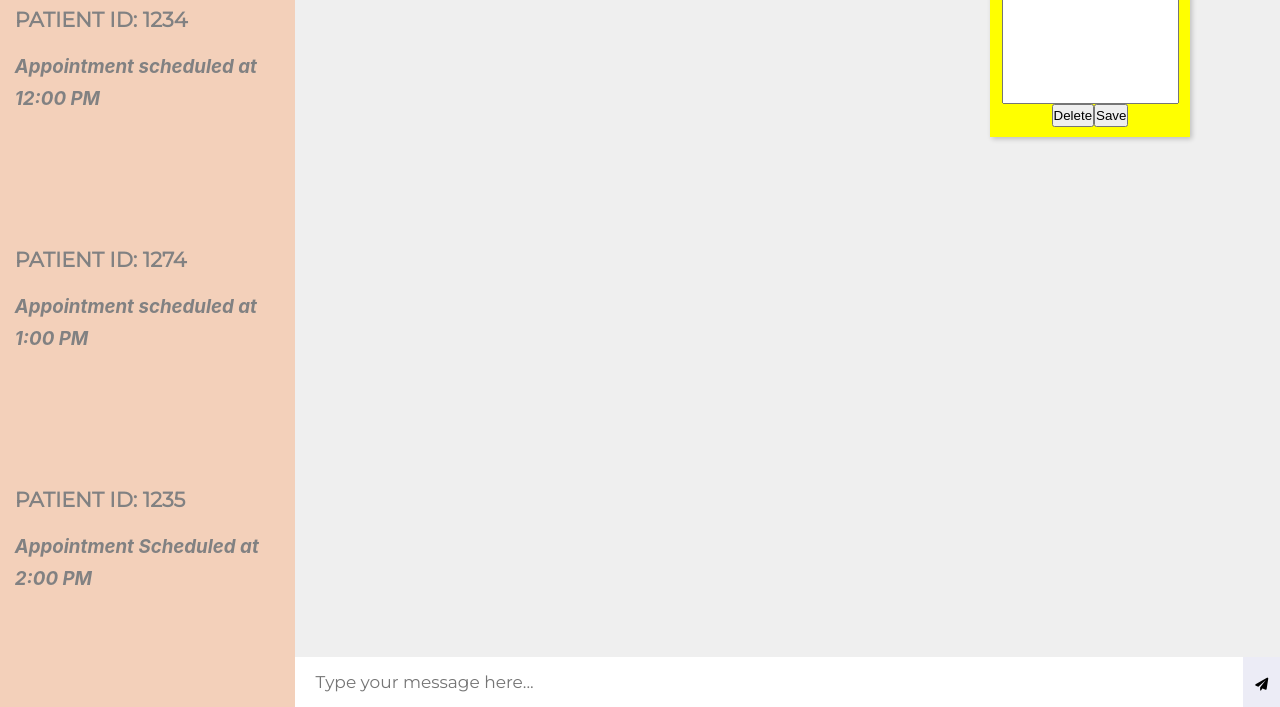
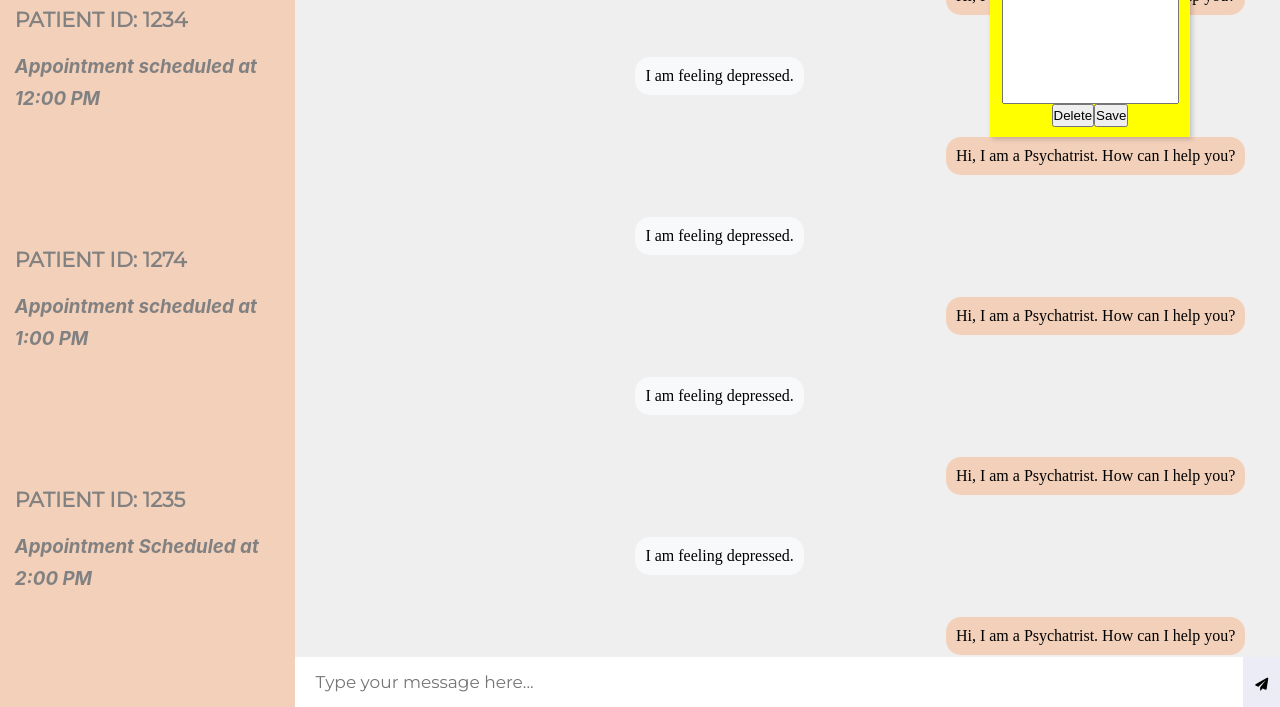
Before and after one commit to aayushmehta02/404error_sih, a plain HTML site: page public/psych_chat.html in a window 1280 px wide. Shown: the part 93-800 px from the top of the page. Drawn offline with Linux system fonts and the light colour scheme; a script that the page names is missing.

Commit message:
psych_chat css

```diff
--- a/public/psych_chat.css
+++ b/public/psych_chat.css
@@ -260,3 +260,7 @@ body{
     align-items: center;
     flex-direction: column;
   }
+
+  .chatArea{
+    overflow: scroll;
+  }
--- a/public/psych_chat.html
+++ b/public/psych_chat.html
@@ -127,12 +127,42 @@
 
                 <div class="main_chat_wrapper">
                     <div class="chatArea" id="chatArea">
-                        <!-- <div class="userBubble">
+                        <div class="userBubble">
                                 <p>Hi, I am a Psychatrist. How can I help you?</p>
-                            </div>
-                            <div class="senderBubble">
+                        </div>
+                        <div class="senderBubble">
                                 <p>I am feeling depressed.</p>
-                            </div> -->
+                        </div>
+                        <div class="userBubble">
+                            <p>Hi, I am a Psychatrist. How can I help you?</p>
+                        </div>
+                        <div class="senderBubble">
+                            <p>I am feeling depressed.</p>
+                        </div>
+                        <div class="userBubble">
+                            <p>Hi, I am a Psychatrist. How can I help you?</p>
+                        </div>
+                        <div class="senderBubble">
+                        <p>I am feeling depressed.</p>
+                        </div>
+                        <div class="userBubble">
+                            <p>Hi, I am a Psychatrist. How can I help you?</p>
+                        </div>
+                        <div class="senderBubble">
+                                <p>I am feeling depressed.</p>
+                        </div>
+                        <div class="userBubble">
+                            <p>Hi, I am a Psychatrist. How can I help you?</p>
+                    </div>
+                    <div class="senderBubble">
+                            <p>I am feeling depressed.</p>
+                    </div>
+                        <div class="userBubble">
+                            <p>Hi, I am a Psychatrist. How can I help you?</p>
+                        </div>
+                        <div class="senderBubble">
+                                <p>I am feeling depressed.</p>
+                        </div>
                     </div>
                 </div>
                 <div class="type_text_wrapper">
```
